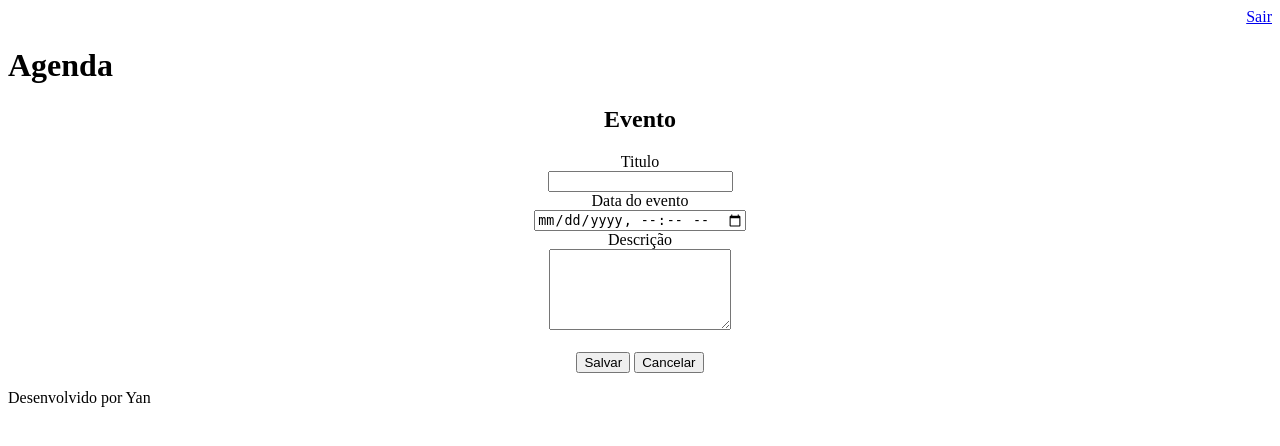
After one commit to Yan-Vinicius/agenda_python, a Django app: page /agenda/evento in a window 1280 px wide. The commit adds this page. Shown: the top 446 px of the page. Run offline with Django 4.2, Linux system fonts and the light colour scheme; the visitor is signed in with stand-in values (Sample User, id 1).

Commit message:
Inclusão da tela e da função de criar um novo evento para a agenda

```diff
--- a/agenda/urls.py
+++ b/agenda/urls.py
@@ -22,9 +22,12 @@ urlpatterns = [
 
     path('admin/', admin.site.urls),
     path('agenda/', views.lista_eventos),
+    path('agenda/evento', views.evento),
+    path('agenda/evento/submit', views.submit_evento),
     path('', RedirectView.as_view(url='/agenda/')),
     path('login/', views.login_user),
     #Indica um POST (com barra indica um GET)
     path('login/submit', views.submit_login),
-    path('logout/', views.logout_user)
+    path('logout/', views.logout_user),
+
 ]
--- a/core/views.py
+++ b/core/views.py
@@ -44,3 +44,22 @@ def lista_eventos(request):
     evento = Evento.objects.filter(usuario=usuario)
     data = {'eventos': evento}
     return render(request, 'agenda.html', data)
+
+
+@login_required(login_url='/login/')
+def evento(request):
+
+    return render(request, 'evento.html')
+
+
+@login_required(login_url='/login/')
+def submit_evento(request):
+    if request.POST:
+        titulo = request.POST.get('titulo')
+        data_evento = request.POST.get('data_evento')
+        descricao = request.POST.get('descricao')
+        usuario = request.user
+
+        Evento.objects.create(titulo=titulo, data_evento=data_evento, descricao=descricao, usuario=usuario)
+
+    return redirect('/')
--- a/templates/agenda.html
+++ b/templates/agenda.html
@@ -1,6 +1,10 @@
 {% extends "model-page.html" %}
     {% block content %}
+
         <h2>Horários</h2>
+        <a href="/agenda/evento">
+        <button>Novo evento</button>
+        </a>
 
         <ul style="font-size: 20px;">
             {% for evento in eventos %}
--- /dev/null
+++ b/templates/evento.html
@@ -0,0 +1,27 @@
+{% extends "model-page.html" %}
+
+{% block content %}
+<div type="container" align="center">
+    <h2>Evento</h2>
+    <form action="evento/submit" method="POST"> {% csrf_token %}
+
+        <label>Titulo</label>
+        <br>
+        <input type="text" name="titulo" size="20">
+        <br>
+        <label>Data do evento</label>
+        <br>
+        <input type="datetime-local" name="data_evento">
+        <br>
+        <label>Descrição</label>
+        <br>
+        <textarea name="descricao" rows="5"></textarea>
+        <br>
+        <br>
+        <button type="submit">Salvar</button>
+        <a href="/"><button type="button">Cancelar</button></a>
+
+    </form>
+</div>
+
+{% endblock %}
```
